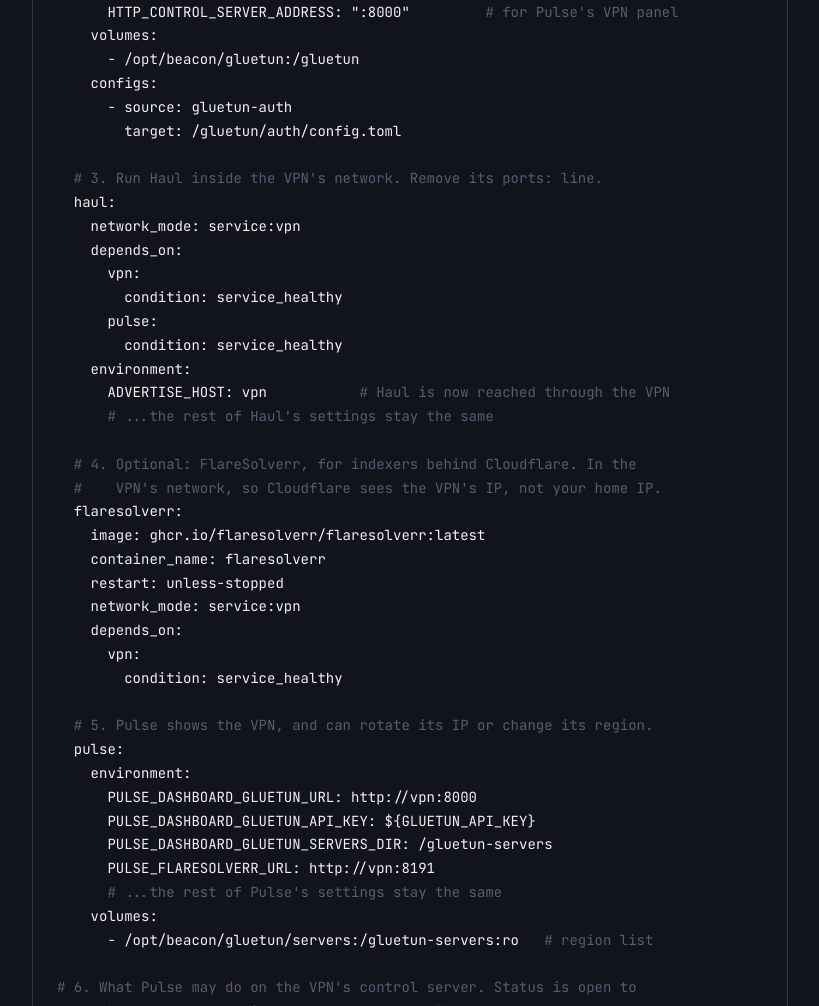
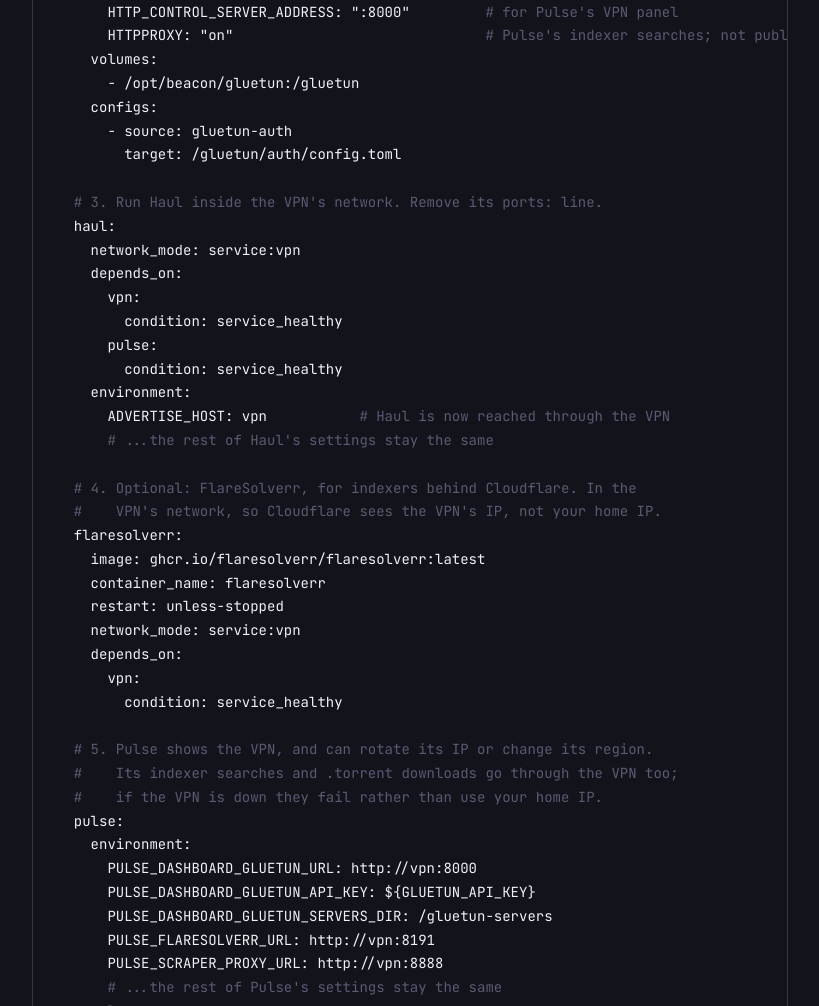
Before and after one commit to Beacon-Stack/beaconstack.io, an Astro site: page /install in a window 1280 px wide. Shown: the part 7814-8820 px from the top of the page, without its empty margins (230-1049 px from the left). Built offline with nearby package versions, Linux system fonts and the light colour scheme; Astro itself is replaced by a stand-in of ours.

Commit message:
docs(pulse): route Pulse's indexer searches through the VPN proxy
PULSE_SCRAPER_PROXY_URL (Pulse #33) with Gluetun's HTTPPROXY: in the
install guide's VPN section and the Pulse settings table.

Co-Authored-By: Claude Opus 5.5 <noreply@anthropic.com>

```diff
--- a/src/pages/install.astro
+++ b/src/pages/install.astro
@@ -194,6 +194,7 @@ services:
       FIREWALL_INPUT_PORTS: "8484,8191"            # Haul, FlareSolverr
       FIREWALL_OUTBOUND_SUBNETS: "172.28.0.0/16"   # so Haul can reach Pulse
       HTTP_CONTROL_SERVER_ADDRESS: ":8000"         # for Pulse's VPN panel
+      HTTPPROXY: "on"                              # Pulse's indexer searches; not published
     volumes:
       - /opt/beacon/gluetun:/gluetun
     configs:
@@ -224,12 +225,15 @@ services:
         condition: service_healthy
 
   # 5. Pulse shows the VPN, and can rotate its IP or change its region.
+  #    Its indexer searches and .torrent downloads go through the VPN too;
+  #    if the VPN is down they fail rather than use your home IP.
   pulse:
     environment:
       PULSE_DASHBOARD_GLUETUN_URL: http://vpn:8000
       PULSE_DASHBOARD_GLUETUN_API_KEY: \${GLUETUN_API_KEY}
       PULSE_DASHBOARD_GLUETUN_SERVERS_DIR: /gluetun-servers
       PULSE_FLARESOLVERR_URL: http://vpn:8191
+      PULSE_SCRAPER_PROXY_URL: http://vpn:8888
       # ...the rest of Pulse's settings stay the same
     volumes:
       - /opt/beacon/gluetun/servers:/gluetun-servers:ro   # region list
--- a/src/pages/pulse.astro
+++ b/src/pages/pulse.astro
@@ -213,6 +213,7 @@ clients,  _ := client.DiscoverByType(ctx, <span class="syn-string">"download-cli
             <tr><td><code>PULSE_SERVER_EXTERNAL_URL</code></td><td><code>http://localhost:9696</code></td><td>Address the other apps use to reach Pulse; it goes into the indexer URLs Pulse hands out. Use <code>http://pulse:9696</code> in one compose file, or the host's IP across separate ones.</td></tr>
             <tr><td><code>PULSE_AUTH_API_KEY</code></td><td><code>generated</code></td><td>Pulse's API key. Setting it lets the apps share one key from a <code>.env</code> file.</td></tr>
             <tr><td><code>PULSE_FLARESOLVERR_URL</code></td><td>—</td><td>FlareSolverr endpoint for indexers behind Cloudflare.</td></tr>
+            <tr><td><code>PULSE_SCRAPER_PROXY_URL</code></td><td>—</td><td>HTTP proxy for Pulse's requests to indexer sites (searches, <code>.torrent</code> downloads, connection tests), e.g. Gluetun's <code>http://vpn:8888</code> with <code>HTTPPROXY=on</code>. If the proxy is down, those requests fail rather than use your own IP. Local addresses connect directly.</td></tr>
             <tr><td><code>PULSE_DASHBOARD_DOCKER_SOCKET</code></td><td>—</td><td>Path to the Docker socket (also mount it) for container stats on the dashboard. The socket effectively grants root, so this is opt-in.</td></tr>
             <tr><td><code>PULSE_LOG_LEVEL</code></td><td><code>info</code></td><td><code>debug</code>, <code>info</code>, <code>warn</code>, <code>error</code>.</td></tr>
             <tr><td><code>TZ</code></td><td><code>UTC</code></td><td>IANA timezone, e.g. <code>America/New_York</code>.</td></tr>
```
